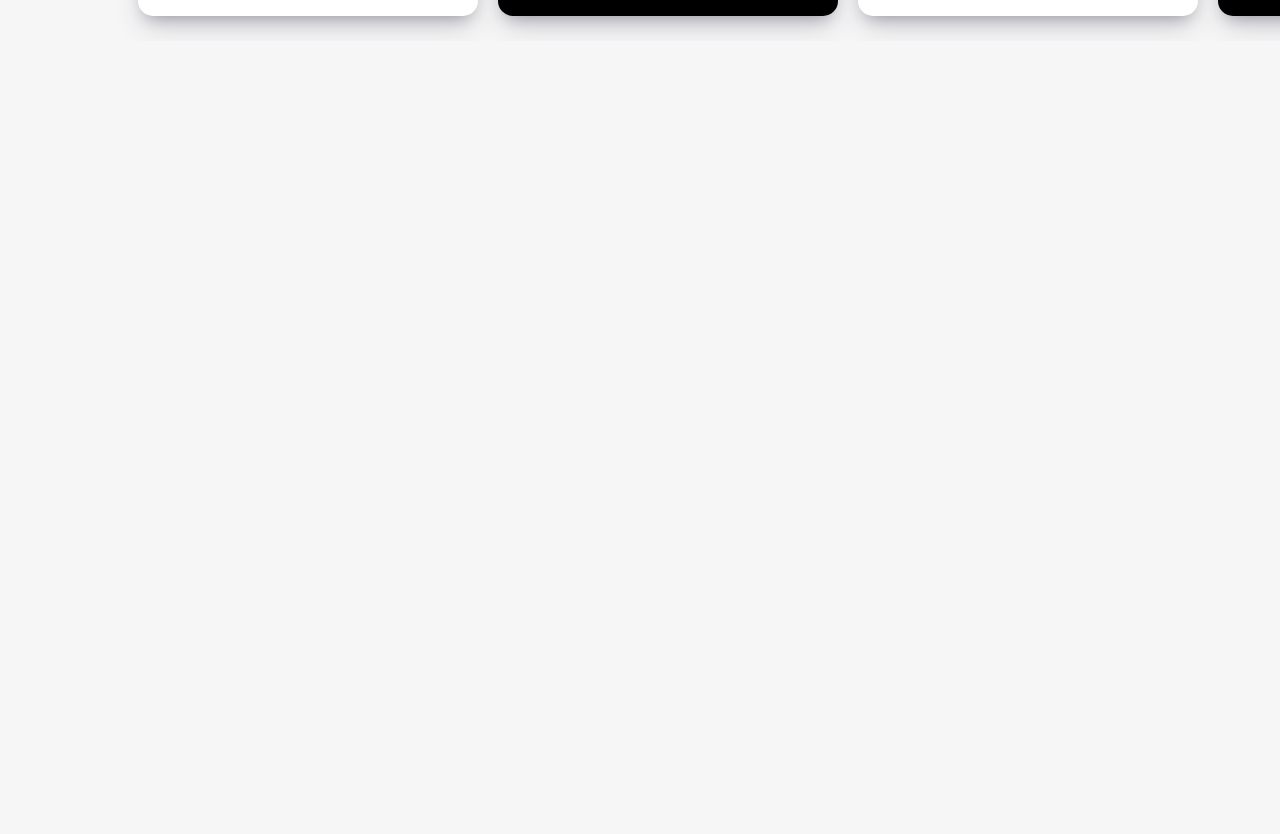
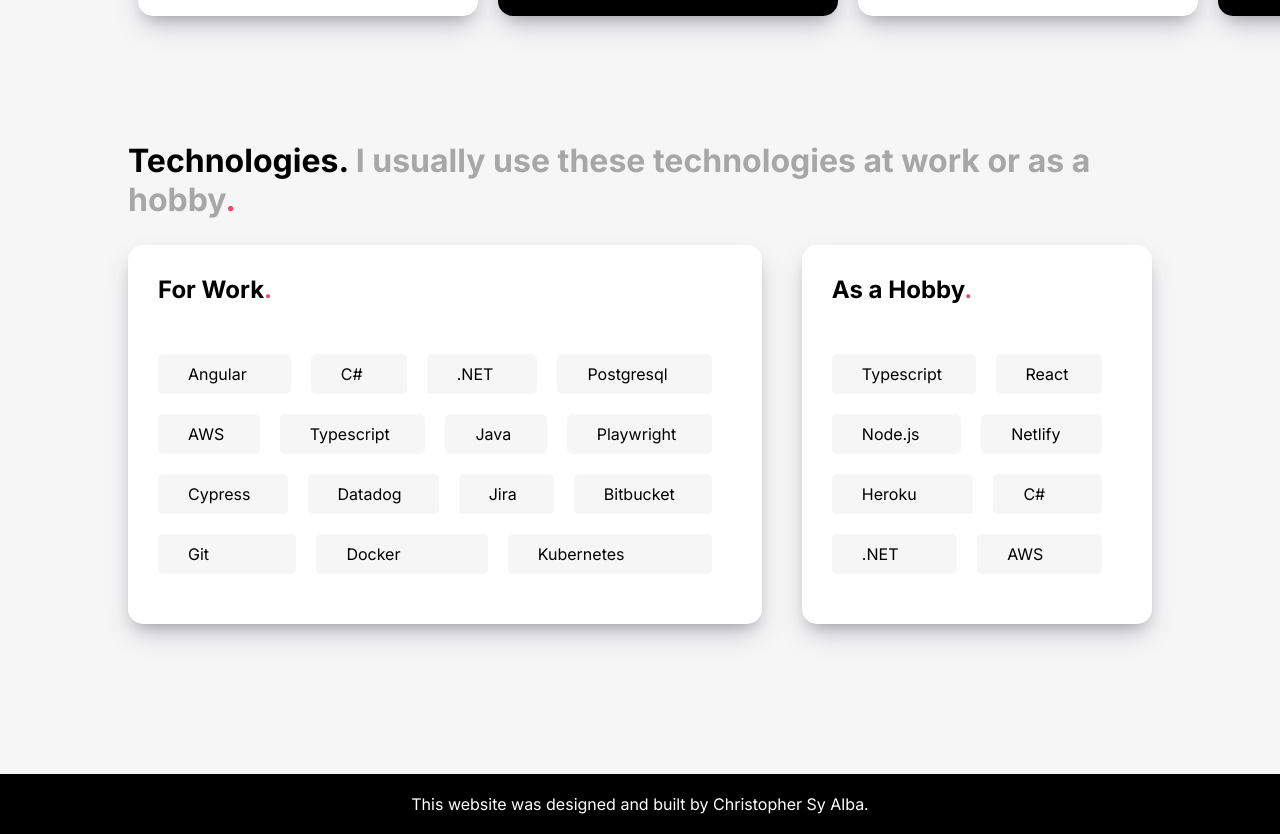
Before and after one commit to christopher-alba/personal-portfolio-v7, a React (Vite) app: page / in a window 1280 px wide. Shown: the part 1335-2169 px from the top of the page. Before the commit the page ends 1376 px from the top, so only its background shows below. Built offline with nearby package versions, Linux system fonts and the light colour scheme.

Commit message:
Complete About page

```diff
--- a/src/App.tsx
+++ b/src/App.tsx
@@ -7,6 +7,8 @@
 import About from "./pages/About";
 import Career from "./pages/Career";
 import Projects from "./pages/Projects";
+import { FooterMain } from "./components/Footer/styled";
+import Footer from "./components/Footer/Footer";
 
 const VanishingArea = styled("div")`
   height: 50px;
@@ -42,6 +44,7 @@
         <Route path="/projects" element={<Projects />} />
       </Routes>
       <VanishingArea />
+      <Footer />
     </ThemeProvider>
   );
 };
--- a/src/components/Carousel/Carousel.tsx
+++ b/src/components/Carousel/Carousel.tsx
@@ -36,7 +36,6 @@
     const boundsRight =
       -container.getBoundingClientRect().right +
       lastItem.getBoundingClientRect().right;
-    console.log(boundsRight);
 
     setBoundsRight(boundsRight);
   }, []);
--- /dev/null
+++ b/src/components/Footer/Footer.tsx
@@ -0,0 +1,12 @@
+import { FC } from "react";
+import { FooterMain, Text } from "./styled";
+
+const Footer: FC = () => {
+  return (
+    <FooterMain>
+      <Text>This website was designed and built by Christopher Sy Alba.</Text>
+    </FooterMain>
+  );
+};
+
+export default Footer;
--- /dev/null
+++ b/src/components/Footer/styled.ts
@@ -0,0 +1,15 @@
+import styled from "styled-components";
+
+export const FooterMain = styled("div")`
+  background: ${({ theme }) => theme.colors.secondary1};
+  padding: 20px;
+  margin-top: 100px;
+`;
+
+export const Text = styled("h2")`
+  color: ${({ theme }) => theme.colors.primary1};
+  font-size: 1.0rem;
+  font-weight: 400;
+  text-align: center;
+  margin: 0;
+`;
--- a/src/components/HeroArea/HeroArea.tsx
+++ b/src/components/HeroArea/HeroArea.tsx
@@ -28,8 +28,8 @@
             {pageTitle}
             <PageTitlePeriod>.</PageTitlePeriod>
           </PageTitle>
-          {pageSubTitles.map((x) => (
-            <PageSubTitle>{x}</PageSubTitle>
+          {pageSubTitles.map((x, index) => (
+            <PageSubTitle key={index}>{x}</PageSubTitle>
           ))}
           <IconWrapper>
             <StyledLink
--- a/src/pages/About/About.tsx
+++ b/src/pages/About/About.tsx
@@ -5,6 +5,15 @@
 import Carousel from "../../components/Carousel/Carousel";
 import summaryData from "./summaryData";
 import SummaryCard from "./SummaryCard";
+import {
+  Card,
+  Pill,
+  PillsWrapper,
+  SmallTitle,
+  TechWrapperMain,
+  TertiaryPeriod,
+} from "./styled";
+import techData, { Type } from "./techData";
 
 const About: FC = () => {
   return (
@@ -26,6 +35,7 @@
         <Carousel relativeContainerName="aboutContainer">
           {summaryData.map((x, index) => (
             <SummaryCard
+              key={index}
               inverted={index % 2 === 0}
               mainTexts={x.mainTexts}
               mainTitle={x.mainTitle}
@@ -34,6 +44,38 @@
             ></SummaryCard>
           ))}
         </Carousel>
+        <SubTitle
+          mainText="Technologies"
+          description="I usually use these technologies at work or as a hobby"
+        />
+        <TechWrapperMain>
+          <Card>
+            <SmallTitle>
+              For Work<TertiaryPeriod>.</TertiaryPeriod>
+            </SmallTitle>
+            <PillsWrapper>
+              {techData
+                .filter((x) => x.type === Type.WORK)
+                .sort()
+                .map((x) => (
+                  <Pill>{x.name}</Pill>
+                ))}
+            </PillsWrapper>
+          </Card>
+          <Card>
+            <SmallTitle>
+              As a Hobby<TertiaryPeriod>.</TertiaryPeriod>
+            </SmallTitle>
+            <PillsWrapper>
+              {techData
+                .filter((x) => x.type === Type.HOBBY)
+                .sort()
+                .map((x) => (
+                  <Pill>{x.name}</Pill>
+                ))}
+            </PillsWrapper>
+          </Card>
+        </TechWrapperMain>
       </Container>
     </div>
   );
--- a/src/pages/About/SummaryCard/SummaryCard.tsx
+++ b/src/pages/About/SummaryCard/SummaryCard.tsx
@@ -9,14 +9,14 @@
   inverted: boolean;
 }> = ({ topLabel, mainTexts, mainTitle, subTitles, inverted }) => {
   return (
-    <MainDiv inverted={inverted} className="carouselItem">
+    <MainDiv $inverted={inverted} className="carouselItem">
       <h3>{topLabel}</h3>
       <h2>{mainTitle}</h2>
-      {subTitles.map((x) => (
-        <h4>{x}</h4>
+      {subTitles.map((x, index) => (
+        <h4 key={index}>{x}</h4>
       ))}
-      {mainTexts.map((x) => (
-        <p>{x}</p>
+      {mainTexts.map((x, index) => (
+        <p key={index}>{x}</p>
       ))}
     </MainDiv>
   );
--- a/src/pages/About/SummaryCard/styled.ts
+++ b/src/pages/About/SummaryCard/styled.ts
@@ -1,12 +1,12 @@
 import styled from "styled-components";
 type MainDivProps = {
-  inverted: boolean;
+  $inverted: boolean;
 };
 export const MainDiv = styled("div")<MainDivProps>`
-  background: ${({ theme, inverted }) =>
-    inverted ? theme.colors.primary1 : theme.colors.secondary1};
-  color: ${({ theme, inverted }) =>
-    !inverted ? theme.colors.primary1 : theme.colors.secondary1};
+  background: ${({ theme, $inverted }) =>
+    $inverted ? theme.colors.primary1 : theme.colors.secondary1};
+  color: ${({ theme, $inverted }) =>
+    !$inverted ? theme.colors.primary1 : theme.colors.secondary1};
   width: 300px;
   display: inline-block;
   border-radius: 15px;
--- a/src/pages/About/styled.ts
+++ b/src/pages/About/styled.ts
@@ -0,0 +1,63 @@
+import styled from "styled-components";
+
+export const Card = styled("div")`
+  background: ${({ theme }) => theme.colors.primary1};
+  color: ${({ theme }) => theme.colors.secondary1};
+  border-radius: 15px;
+  box-shadow: rgba(50, 50, 93, 0.25) 0px 13px 27px -5px,
+    rgba(0, 0, 0, 0.3) 0px 8px 16px -8px;
+  padding: 30px;
+  flex-grow: 1;
+  &:first-of-type {
+    margin-right: 20px;
+  }
+  &:last-of-type {
+    margin-left: 20px;
+  }
+  @media (max-width: 800px){
+    &:first-of-type {
+    margin-right: 0;
+  }
+  &:last-of-type {
+    margin-left: 0;
+  }
+    margin-top: 30px;
+  }
+`;
+
+export const TechWrapperMain = styled("div")`
+  display: flex;
+  @media (max-width: 800px){
+    flex-wrap: wrap;
+  }
+`;
+
+export const SmallTitle = styled("h4")`
+  font-size: 1.5rem;
+  margin: 0;
+  margin-bottom: 50px;
+  @media (max-width: 800px){
+    font-size: 1rem;
+  }
+`;
+
+export const TertiaryPeriod = styled("span")`
+  color: ${({ theme }) => theme.colors.tertiary1};
+`;
+
+export const PillsWrapper = styled("div")`
+  display: flex;
+  flex-wrap: wrap;
+`;
+export const Pill = styled("div")`
+  background: ${({ theme }) => theme.colors.primary2};
+  margin-right: 20px;
+  margin-bottom: 20px;
+  padding: 10px 30px;
+  flex-grow: 1;
+  border-radius: 5px;
+  @media (max-width: 800px){
+    padding: 5px 15px;
+    font-size: 0.8rem;
+  }
+`;
--- /dev/null
+++ b/src/pages/About/techData.ts
@@ -0,0 +1,102 @@
+export enum Type {
+  WORK,
+  HOBBY,
+}
+export type Tech = {
+  name: string;
+  type: Type;
+};
+export default [
+  {
+    name: "Angular",
+    type: Type.WORK,
+  },
+  {
+    name: "C#",
+    type: Type.WORK,
+  },
+  {
+    name: ".NET",
+    type: Type.WORK,
+  },
+  {
+    name: "Postgresql",
+    type: Type.WORK,
+  },
+  {
+    name: "AWS",
+    type: Type.WORK,
+  },
+  {
+    name: "Typescript",
+    type: Type.WORK,
+  },
+  {
+    name: "Java",
+    type: Type.WORK,
+  },
+  {
+    name: "Playwright",
+    type: Type.WORK,
+  },
+  {
+    name: "Cypress",
+    type: Type.WORK,
+  },
+  {
+    name: "Datadog",
+    type: Type.WORK,
+  },
+  {
+    name: "Jira",
+    type: Type.WORK,
+  },
+  {
+    name: "Bitbucket",
+    type: Type.WORK,
+  },
+  {
+    name: "Git",
+    type: Type.WORK,
+  },
+  {
+    name: "Docker",
+    type: Type.WORK,
+  },
+  {
+    name: "Kubernetes",
+    type: Type.WORK,
+  },
+  {
+    name: "Typescript",
+    type: Type.HOBBY,
+  },
+  {
+    name: "React",
+    type: Type.HOBBY,
+  },
+  {
+    name: "Node.js",
+    type: Type.HOBBY,
+  },
+  {
+    name: "Netlify",
+    type: Type.HOBBY,
+  },
+  {
+    name: "Heroku",
+    type: Type.HOBBY,
+  },
+  {
+    name: "C#",
+    type: Type.HOBBY,
+  },
+  {
+    name: ".NET",
+    type: Type.HOBBY,
+  },
+  {
+    name: "AWS",
+    type: Type.HOBBY,
+  },
+] as Tech[];
--- a/src/themes/globalStyles.ts
+++ b/src/themes/globalStyles.ts
@@ -8,6 +8,7 @@
     font-weight: 200;
   }
   body {
+    user-select: none;
     overflow-x:hidden;
     background: ${({ theme }) => theme.colors.primary2};
     color: ${({ theme }) => theme.colors.secondary1} !important;
@@ -34,4 +35,22 @@
     font-family: "Inter", Helvetica, sans-serif;
     text-transform: capitalize;
   }
+  @media (max-width: 600px){
+    h1 {
+      font-size: 1.5rem;
+    }
+    h2 {
+      font-size: 1.3rem;
+    }
+    h3 {
+      font-size: 1.1rem;
+    }
+    h4 {
+      font-size: 1.0rem;
+    }
+    p {
+      font-size: 0.8rem;
+    }
+  }
+
 `;
```
Also changed, not shown: src/components/Footer/index.ts (added).
